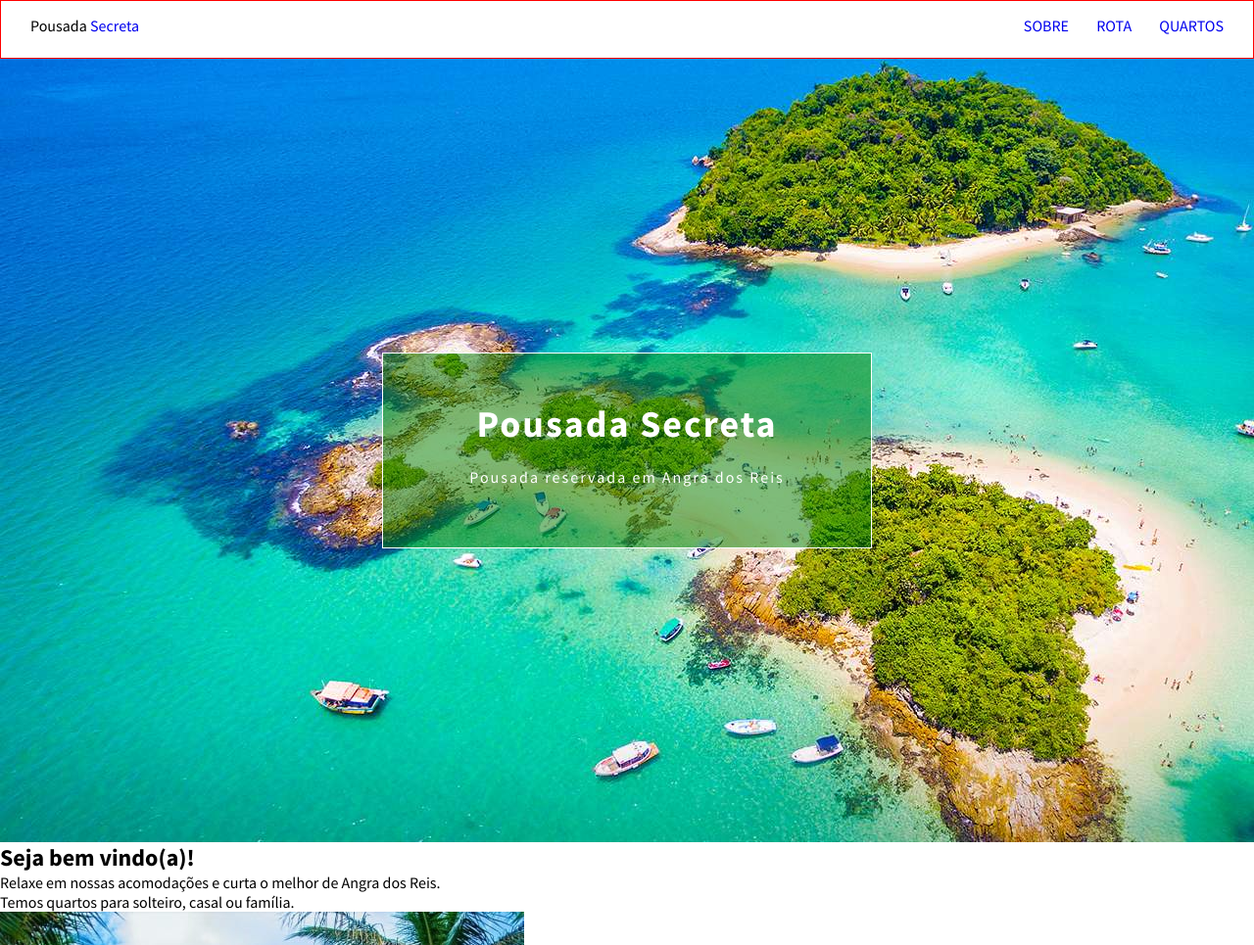
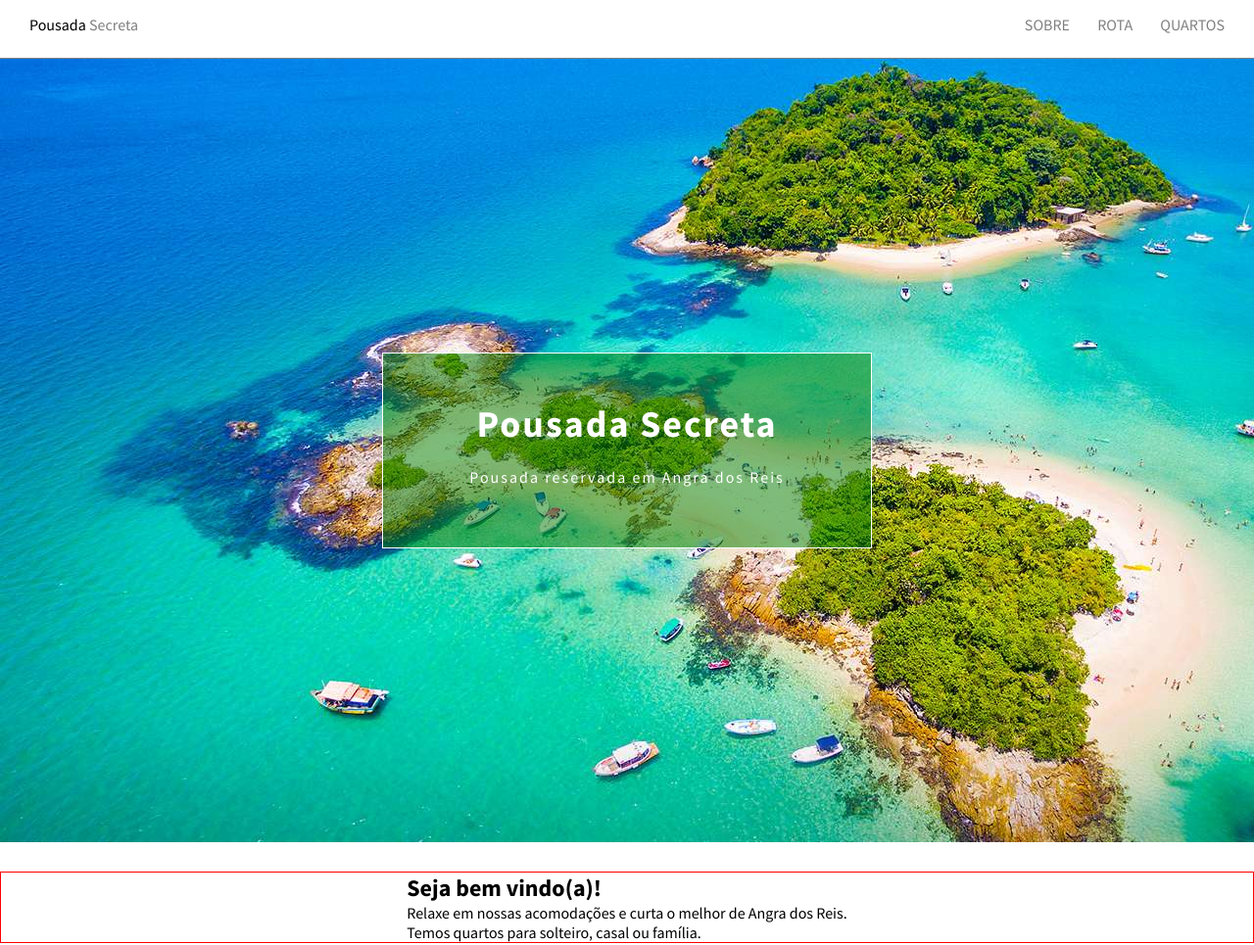
Before and after one commit to wandersoncsouza/pousada_secreta, a plain HTML site: page index.html in a window 1280 px wide. Shown: the top 965 px of the page at 98% size. Drawn offline with Linux system fonts and the light colour scheme.

Commit message:
FInalizando menu e estilizando Welcome

```diff
--- a/css/style.css
+++ b/css/style.css
@@ -18,11 +18,12 @@ header{
   flex-direction: row;
   justify-content: space-between;
   padding: 15px 30px;
-  border: 1px solid red;
+  border-bottom: 1px solid gray;
 }
 
 a{
   text-decoration: none;
+  color: gray;
 }
 
 nav ul{
@@ -70,3 +71,12 @@ nav ul li a{
 .container h1{
   font-size: 38px;
 }
+
+.description{
+  border: 1px solid red;
+  margin: 30px 0;
+  display: flex;
+  flex-direction: column;
+  justify-content: center;
+  align-items: center;
+}
```
